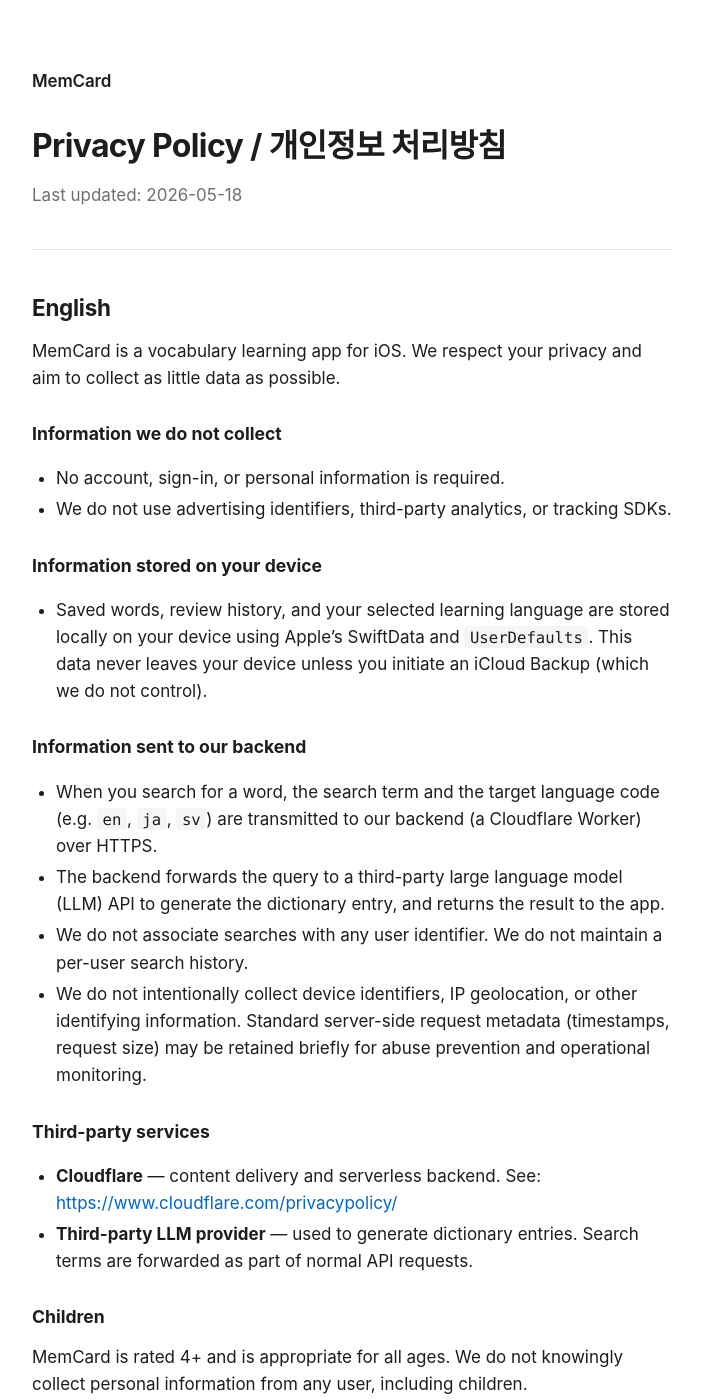
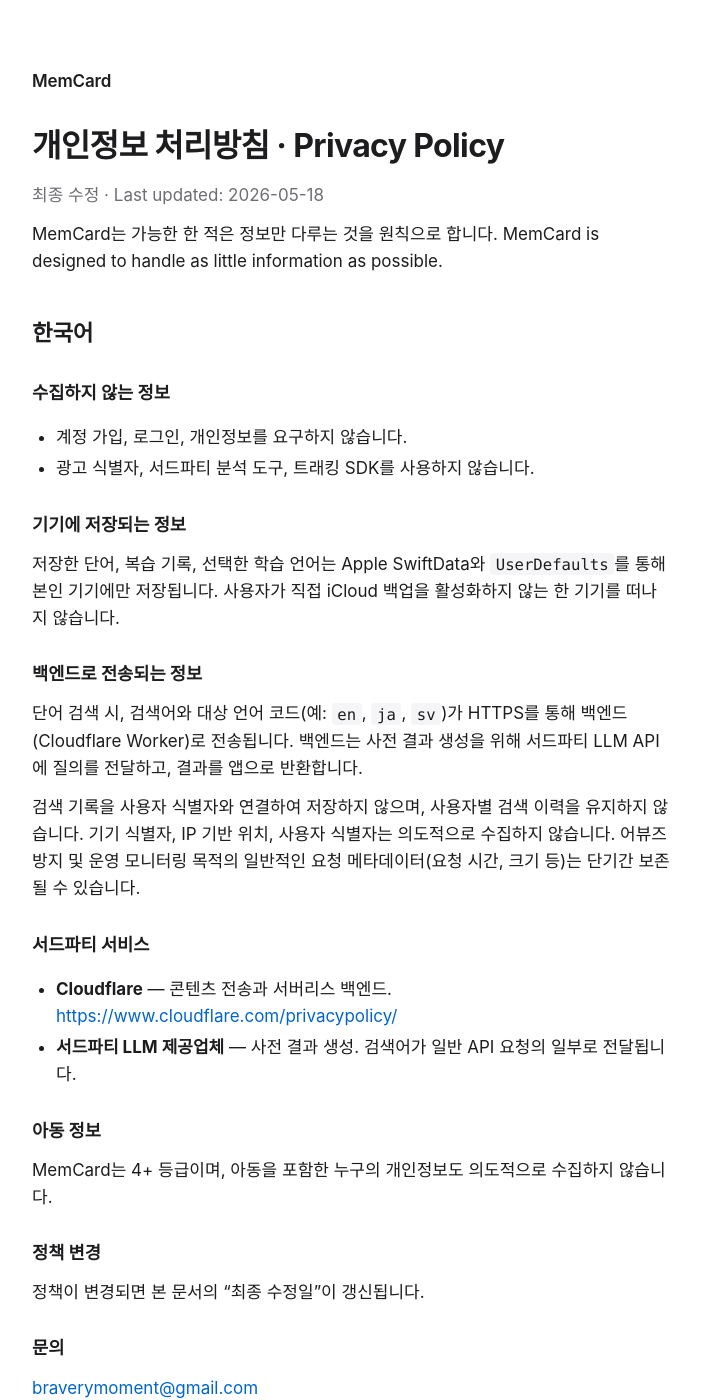
Before and after one commit to useoklee/memcard-site, a Jekyll site: the page built from privacy.md, in a window 1280 px wide and 1400 px high. Shown: the whole window, without its empty margins (288-991 px from the left). Built offline with Jekyll 4.4.1, drawn with Linux system fonts in a browser that asks for light colours; some of the changed text lies outside the part shown.

Commit message:
Polish privacy + support pages for the new layout
- Korean first (primary market), English second
- Inline bilingual title, single H1 instead of two
- Cleaner section structure (H2 language, H3 details)
- "Last updated" as small caption

Co-Authored-By: Claude Opus 4.7 (1M context) <noreply@anthropic.com>

```diff
--- a/privacy.md
+++ b/privacy.md
@@ -1,32 +1,59 @@
 ---
-title: Privacy Policy / 개인정보 처리방침
+title: Privacy Policy
 ---
 
-# Privacy Policy / 개인정보 처리방침
+# 개인정보 처리방침 · Privacy Policy
 
-_Last updated: 2026-05-18_
+_최종 수정 · Last updated: 2026-05-18_
+
+MemCard는 가능한 한 적은 정보만 다루는 것을 원칙으로 합니다.
+MemCard is designed to handle as little information as possible.
+
+## 한국어
+
+### 수집하지 않는 정보
+- 계정 가입, 로그인, 개인정보를 요구하지 않습니다.
+- 광고 식별자, 서드파티 분석 도구, 트래킹 SDK를 사용하지 않습니다.
+
+### 기기에 저장되는 정보
+저장한 단어, 복습 기록, 선택한 학습 언어는 Apple SwiftData와 `UserDefaults`를 통해 본인 기기에만 저장됩니다. 사용자가 직접 iCloud 백업을 활성화하지 않는 한 기기를 떠나지 않습니다.
+
+### 백엔드로 전송되는 정보
+단어 검색 시, 검색어와 대상 언어 코드(예: `en`, `ja`, `sv`)가 HTTPS를 통해 백엔드(Cloudflare Worker)로 전송됩니다. 백엔드는 사전 결과 생성을 위해 서드파티 LLM API에 질의를 전달하고, 결과를 앱으로 반환합니다.
+
+검색 기록을 사용자 식별자와 연결하여 저장하지 않으며, 사용자별 검색 이력을 유지하지 않습니다. 기기 식별자, IP 기반 위치, 사용자 식별자는 의도적으로 수집하지 않습니다. 어뷰즈 방지 및 운영 모니터링 목적의 일반적인 요청 메타데이터(요청 시간, 크기 등)는 단기간 보존될 수 있습니다.
+
+### 서드파티 서비스
+- **Cloudflare** — 콘텐츠 전송과 서버리스 백엔드. <https://www.cloudflare.com/privacypolicy/>
+- **서드파티 LLM 제공업체** — 사전 결과 생성. 검색어가 일반 API 요청의 일부로 전달됩니다.
+
+### 아동 정보
+MemCard는 4+ 등급이며, 아동을 포함한 누구의 개인정보도 의도적으로 수집하지 않습니다.
+
+### 정책 변경
+정책이 변경되면 본 문서의 "최종 수정일"이 갱신됩니다.
+
+### 문의
+<braverymoment@gmail.com>
 
 ---
 
 ## English
-
-MemCard is a vocabulary learning app for iOS. We respect your privacy and aim to collect as little data as possible.
 
 ### Information we do not collect
 - No account, sign-in, or personal information is required.
 - We do not use advertising identifiers, third-party analytics, or tracking SDKs.
 
 ### Information stored on your device
-- Saved words, review history, and your selected learning language are stored locally on your device using Apple's SwiftData and `UserDefaults`. This data never leaves your device unless you initiate an iCloud Backup (which we do not control).
+Saved words, review history, and your selected learning language are stored locally on your device using Apple's SwiftData and `UserDefaults`. This data never leaves your device unless you initiate an iCloud Backup (which we do not control).
 
 ### Information sent to our backend
-- When you search for a word, the search term and the target language code (e.g. `en`, `ja`, `sv`) are transmitted to our backend (a Cloudflare Worker) over HTTPS.
-- The backend forwards the query to a third-party large language model (LLM) API to generate the dictionary entry, and returns the result to the app.
-- We do not associate searches with any user identifier. We do not maintain a per-user search history.
-- We do not intentionally collect device identifiers, IP geolocation, or other identifying information. Standard server-side request metadata (timestamps, request size) may be retained briefly for abuse prevention and operational monitoring.
+When you search for a word, the search term and the target language code (e.g. `en`, `ja`, `sv`) are transmitted to our backend (a Cloudflare Worker) over HTTPS. The backend forwards the query to a third-party large language model (LLM) API to generate the dictionary entry, and returns the result to the app.
+
+We do not associate searches with any user identifier and we do not maintain a per-user search history. We do not intentionally collect device identifiers, IP geolocation, or other identifying information. Standard server-side request metadata (timestamps, request size) may be retained briefly for abuse prevention and operational monitoring.
 
 ### Third-party services
-- **Cloudflare** — content delivery and serverless backend. See: <https://www.cloudflare.com/privacypolicy/>
+- **Cloudflare** — content delivery and serverless backend. <https://www.cloudflare.com/privacypolicy/>
 - **Third-party LLM provider** — used to generate dictionary entries. Search terms are forwarded as part of normal API requests.
 
 ### Children
@@ -36,36 +63,4 @@ MemCard is rated 4+ and is appropriate for all ages. We do not knowingly collect
 We may update this policy from time to time. Material changes will be reflected here with an updated "Last updated" date.
 
 ### Contact
-Questions about this policy: <braverymoment@gmail.com>
-
----
-
-## 한국어
-
-MemCard는 iOS용 단어 학습 앱입니다. 가능한 한 적은 정보만 수집하는 것을 원칙으로 합니다.
-
-### 수집하지 않는 정보
-- 계정 가입, 로그인, 개인정보를 요구하지 않습니다.
-- 광고 식별자, 서드파티 분석 도구, 트래킹 SDK를 사용하지 않습니다.
-
-### 기기에 저장되는 정보
-- 저장한 단어, 복습 기록, 선택한 학습 언어는 Apple SwiftData와 `UserDefaults`를 통해 본인 기기에만 저장됩니다. 사용자가 직접 iCloud 백업을 활성화하지 않는 한 기기를 떠나지 않습니다.
-
-### 백엔드로 전송되는 정보
-- 단어 검색 시, 검색어와 대상 언어 코드(예: `en`, `ja`, `sv`)가 HTTPS를 통해 백엔드(Cloudflare Worker)로 전송됩니다.
-- 백엔드는 사전 결과 생성을 위해 서드파티 LLM(대규모 언어 모델) API에 질의를 전달하고, 결과를 앱으로 반환합니다.
-- 검색 기록을 사용자 식별자와 연결하여 저장하지 않습니다. 사용자별 검색 이력을 유지하지 않습니다.
-- 기기 식별자, IP 기반 위치, 기타 식별 정보를 의도적으로 수집하지 않습니다. 어뷰즈 방지 및 운영 모니터링 목적의 일반적인 요청 메타데이터(요청 시간, 크기 등)는 단기간 보존될 수 있습니다.
-
-### 서드파티 서비스
-- **Cloudflare** — 콘텐츠 전송과 서버리스 백엔드. <https://www.cloudflare.com/privacypolicy/>
-- **서드파티 LLM 제공업체** — 사전 결과 생성에 사용. 검색어가 일반 API 요청의 일부로 전달됩니다.
-
-### 아동 정보
-MemCard는 4+ 등급이며 전 연령에 적합합니다. 아동을 포함한 누구의 개인정보도 의도적으로 수집하지 않습니다.
-
-### 정책 변경
-정책이 변경되면 본 문서의 "최종 수정일"이 갱신됩니다.
-
-### 문의
-정책 관련 문의: <braverymoment@gmail.com>
+<braverymoment@gmail.com>
```
Also changed, not shown: support.md (+28 -31 lines).
